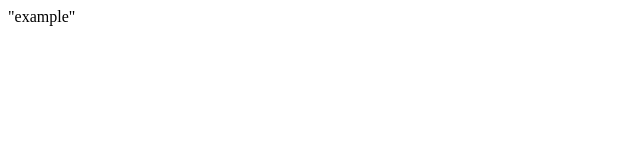
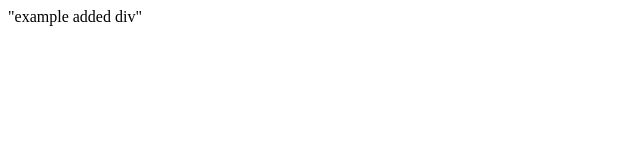
Before and after one commit to AbdulRehman5555/mywork, a plain HTML site: page index.html in a window 1280 px wide. Shown: the full height of the page, 0-640 px from the left. Drawn offline with Linux system fonts and the light colour scheme.

```diff
--- a/index.html
+++ b/index.html
@@ -1,4 +1,4 @@
 <!DOCTYPE html>
 <html>
-    <div>"example"</div>
+    <div>"example added div"</div>
 </html>
```
